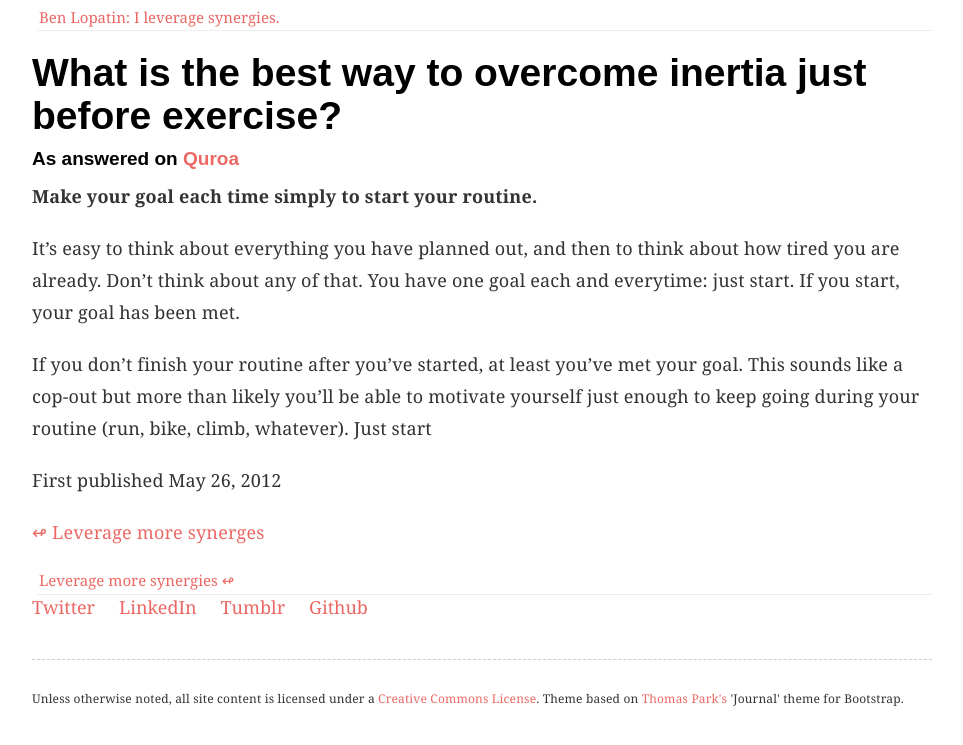
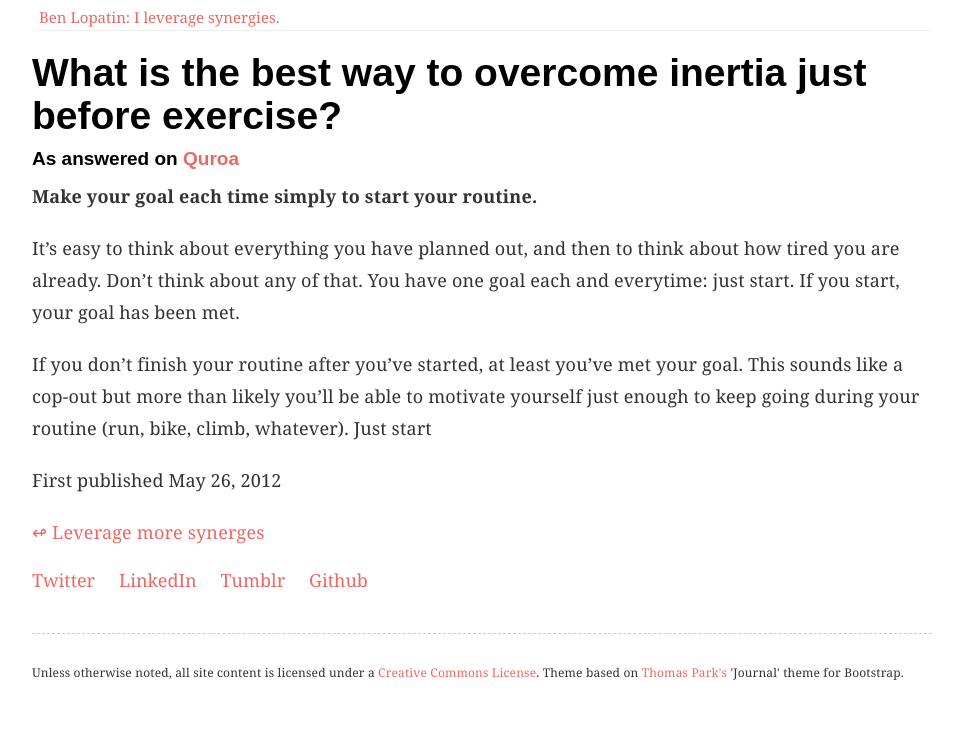
Before and after one commit to bennylope/bennylope.github.com, a Jekyll site: the page built from _posts/2012-05-26-overcome-inertia.md, in a window 1280 px wide. Shown: the top 745 px of the page, without its empty margins (158-1121 px from the left). Built offline with Jekyll 4.4.1, drawn with Linux system fonts in a browser that asks for light colours; some web fonts are replaced; comment, search, counter and statistics services are not loaded.

```diff
--- a/_layouts/post.html
+++ b/_layouts/post.html
@@ -21,8 +21,3 @@ pageid: content
     &#8619; {% if page.return_text %}{{ page.return_text }}{% else %}Leverage more synerges{% endif %}
   </a>
 </p>
-<div id="banner">
-<a href="{% if page.return_link %}{{ page.return_link }}{% else %}/{% endif %}">
-  {% if page.return_text %}{{ page.return_text }} {% else %}Leverage more synergies &#8619;{% endif %}
-</a>
-</div>
```
